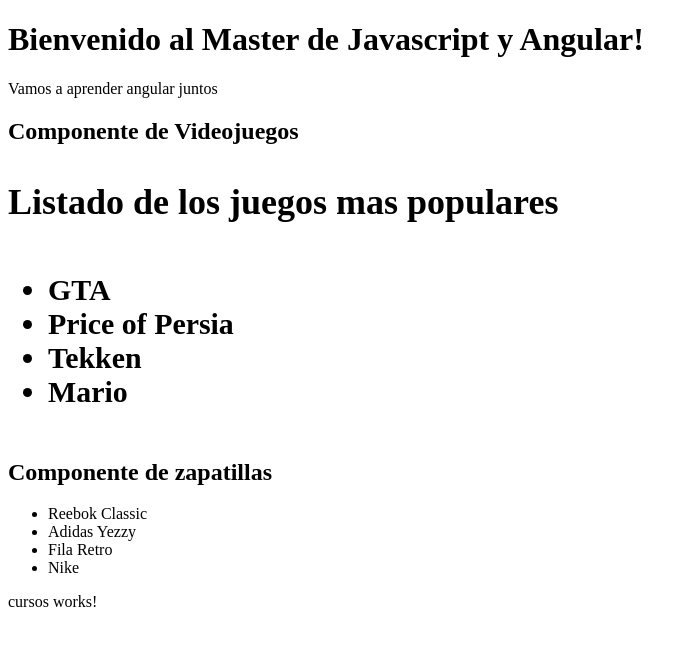
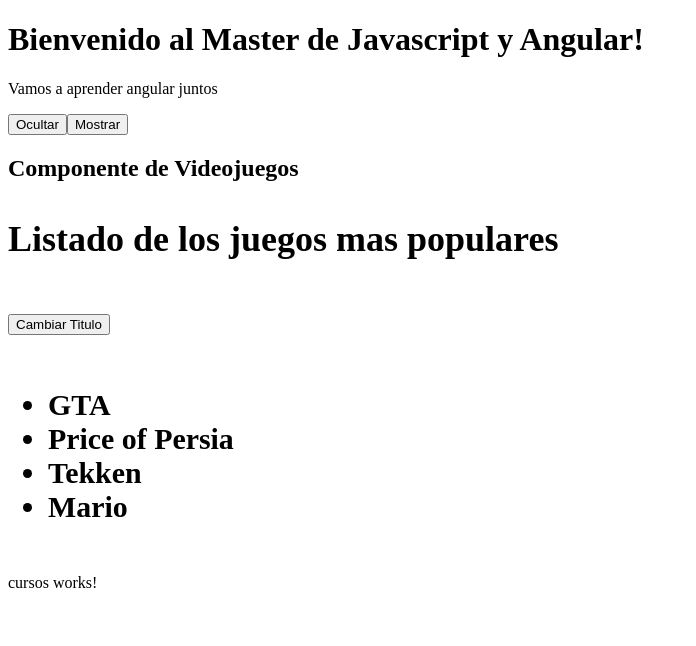
Before and after one commit to Jhonnasom/second-app, an Angular app in the folder aprendiendo-angular/: page / in a window 1280 px wide. Shown: the top 646 px of the page, without its empty margins (0-696 px from the left). Built offline with nearby package versions, Linux system fonts and the light colour scheme.

Commit message:
Eventos ciclos de vida

```diff
--- a/aprendiendo-angular/src/app/app.component.html
+++ b/aprendiendo-angular/src/app/app.component.html
@@ -12,7 +12,11 @@
   Bienvenido al {{ title }}!
 </h1>
 <p>Vamos a aprender angular juntos</p>
-    <videojuego></videojuego>
-    <zapatillas></zapatillas>
+
+<button (click)="ocultarVideojuegos(false)" *ngIf="mostrar_videojuegos">Ocultar</button>
+<button (click)="ocultarVideojuegos(true)" *ngIf="mostrar_videojuegos">Mostrar</button>
+
+
+    <videojuego *ngIf="mostrar_videojuegos"></videojuego>
     <cursos></cursos>
 </div>
--- a/aprendiendo-angular/src/app/app.component.ts
+++ b/aprendiendo-angular/src/app/app.component.ts
@@ -7,4 +7,9 @@ import { Component } from '@angular/core';
 })
 export class AppComponent {
   public title ='Master de Javascript y Angular';
+  public mostrar_videojuegos:boolean=true;
+
+  ocultarVideojuegos(value:boolean){
+    this.mostrar_videojuegos= value;
+  }
 }
--- a/aprendiendo-angular/src/app/videojuego/videojuego.component.html
+++ b/aprendiendo-angular/src/app/videojuego/videojuego.component.html
@@ -1,5 +1,6 @@
 <h2>{{titulo}}<h2>
     <p>{{listado}}</p>
+    <button (click)="cambiarTitulo">Cambiar Titulo</button>
     <h5>
     <ul>
         <li>GTA</li>
--- a/aprendiendo-angular/src/app/videojuego/videojuego.component.ts
+++ b/aprendiendo-angular/src/app/videojuego/videojuego.component.ts
@@ -1,11 +1,11 @@
-import { Component } from "@angular/core";
+import { Component,OnInit,DoCheck,OnDestroy } from "@angular/core";
 
 @Component({
     selector:'videojuego',
     templateUrl:'./videojuego.component.html'
 })
 
-export class VideojuegoComponent{
+export class VideojuegoComponent implements OnInit,DoCheck, OnDestroy{
 
     public titulo:string;
     public listado:string;
@@ -14,6 +14,21 @@ export class VideojuegoComponent{
     constructor(){
         this.titulo="Componente de Videojuegos";
         this.listado="Listado de los juegos mas populares";
+
         console.log("Se ha cargado el componente: videojuego.component.ts");
     }
+
+    ngOnInit(): void {
+        console.log("OnInit Ejecutado");
+    }
+    ngDoCheck():void{
+        console.log("DoCheck Ejecutado");
+    }
+    ngOnDestroy(): void {
+        console.log("OnDestroy Ejecutado");
+    }
+
+    cambiarTitulo(){
+        this.titulo="Nuevo titulo del componente";
+    }
 }
```
